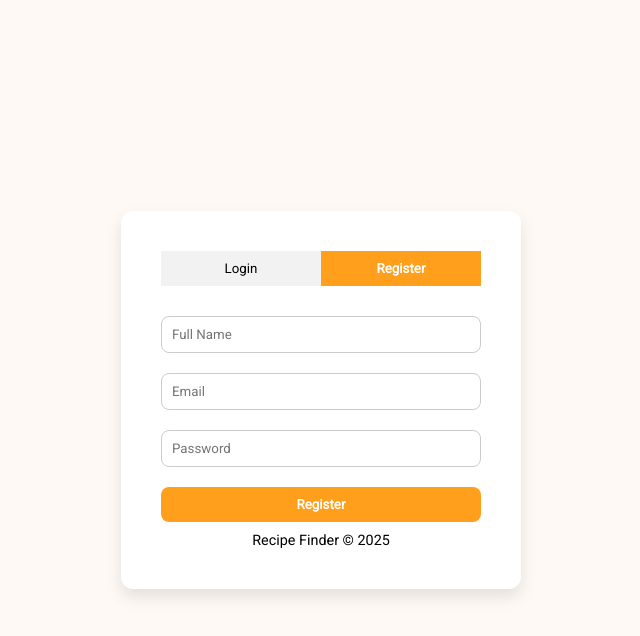
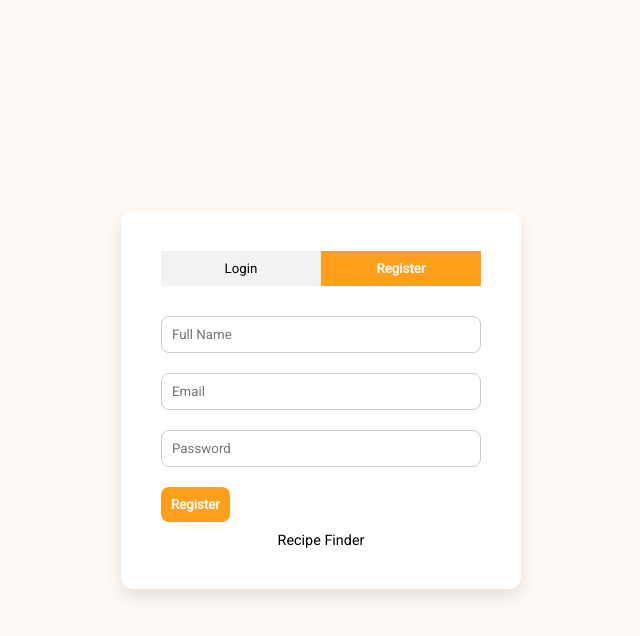
Before and after one commit to Ayongit-byte/recipie_finder_, a website: page login.html in a window 1280 px wide. Both pictures are taken after a click on the button "Register". Shown: the whole page, without its empty margins (319-959 px from the left). Drawn offline with Linux system fonts and the light colour scheme.

Commit message:
Update login.html

```diff
--- a/login.html
+++ b/login.html
@@ -101,11 +101,11 @@
       <input type="text" placeholder="Full Name" required>
       <input type="email" placeholder="Email" required>
       <input type="password" placeholder="Password" required>
-      <button type="submit" class="submit-btn">Register</button>
+     <a href="login.html"><button type="submit" class="submit-btn">Register</button></a>
     </form>
 
     <div class="footer">
-      Recipe Finder © 2025
+      Recipe Finder
     </div>
   </div>
 
```
